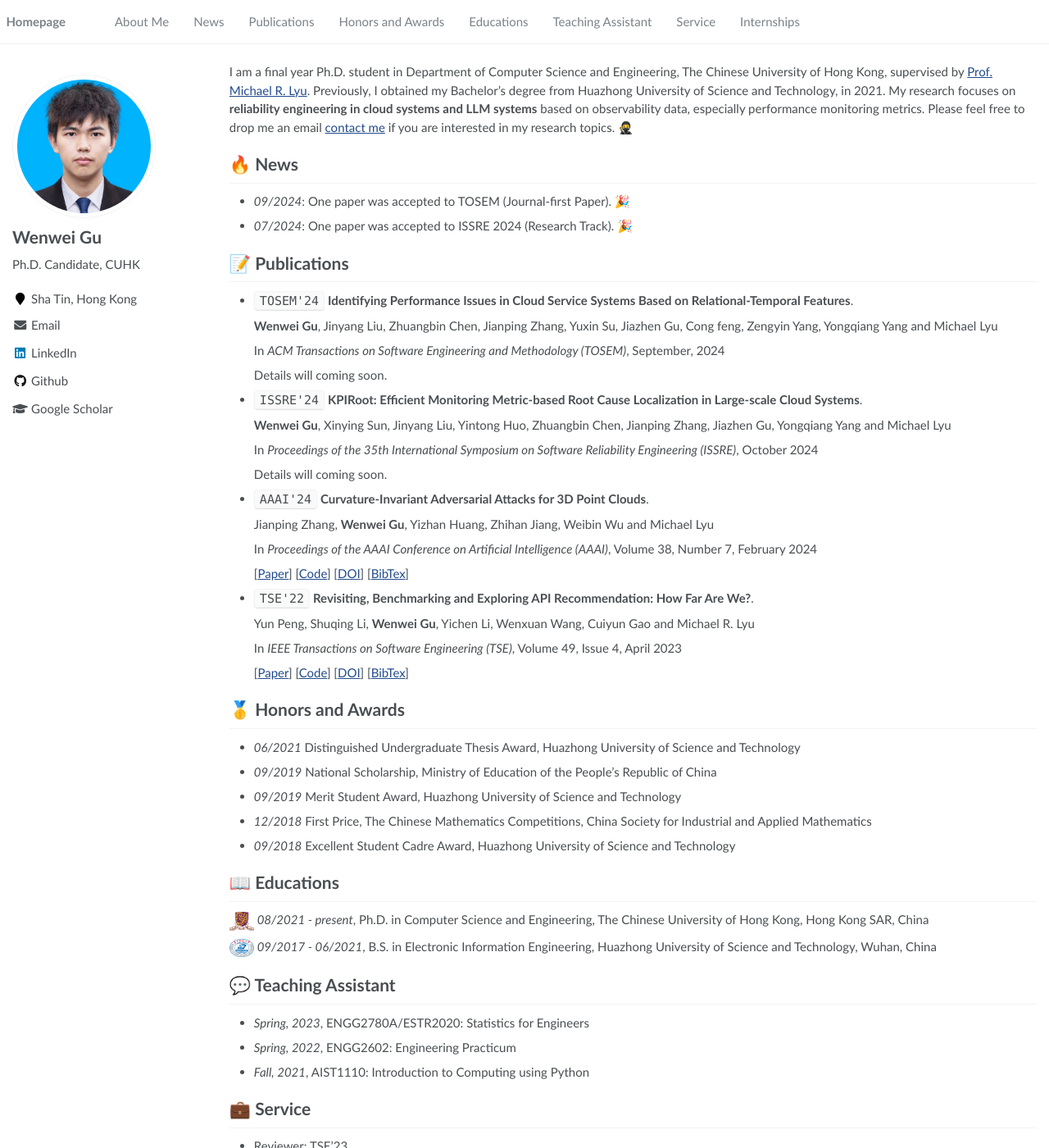
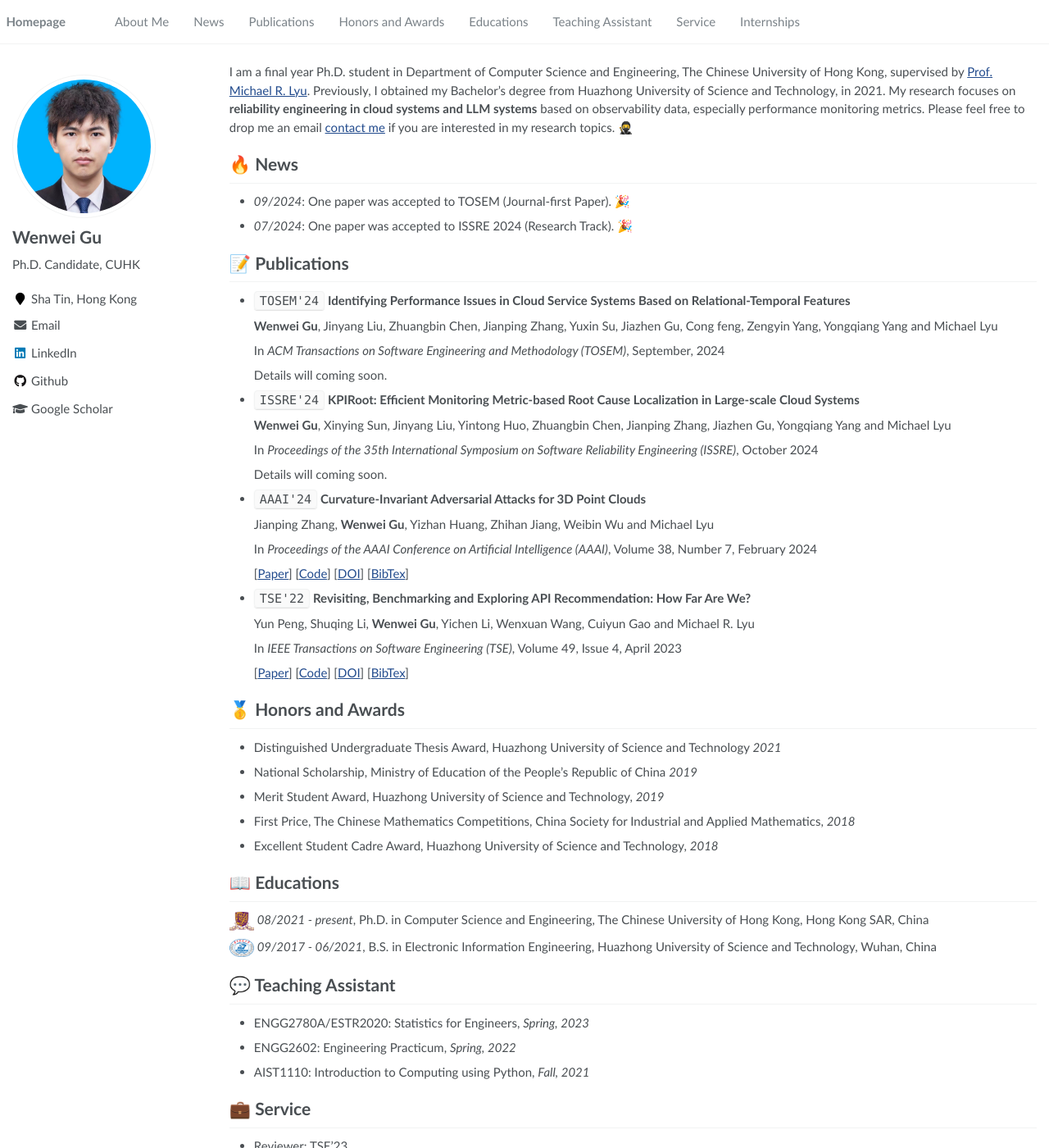
Before and after one commit to WenweiGu/wenweigu.github.io, a Jekyll site: the page built from _pages/about.md, in a window 1280 px wide and 1400 px high. Shown: the whole window at 82% size. Built offline with Jekyll 4.4.1, drawn with Linux system fonts in a browser that asks for light colours.

Commit message:
modify v11

```diff
--- a/_pages/about.md
+++ b/_pages/about.md
@@ -27,7 +27,7 @@ I am a final year Ph.D. student in Department of Computer Science and Engineerin
 
 # 📝 Publications
 
-* `TOSEM'24` **Identifying Performance Issues in Cloud Service Systems Based on Relational-Temporal Features**.
+* `TOSEM'24` **Identifying Performance Issues in Cloud Service Systems Based on Relational-Temporal Features**
 
   **Wenwei Gu**, Jinyang Liu, Zhuangbin Chen, Jianping Zhang, Yuxin Su, Jiazhen Gu, Cong feng, Zengyin Yang, Yongqiang Yang and Michael Lyu
 
@@ -36,7 +36,7 @@ I am a final year Ph.D. student in Department of Computer Science and Engineerin
   Details will coming soon.
 
 
-* `ISSRE'24` **KPIRoot: Efficient Monitoring Metric-based Root Cause Localization in Large-scale Cloud Systems**.
+* `ISSRE'24` **KPIRoot: Efficient Monitoring Metric-based Root Cause Localization in Large-scale Cloud Systems**
 
   **Wenwei Gu**, Xinying Sun, Jinyang Liu, Yintong Huo, Zhuangbin Chen, Jianping Zhang, Jiazhen Gu, Yongqiang Yang and Michael Lyu
 
@@ -45,7 +45,7 @@ I am a final year Ph.D. student in Department of Computer Science and Engineerin
   Details will coming soon.
 
 
-* `AAAI'24` **Curvature-Invariant Adversarial Attacks for 3D Point Clouds**.
+* `AAAI'24` **Curvature-Invariant Adversarial Attacks for 3D Point Clouds**
 
   Jianping Zhang, **Wenwei Gu**, Yizhan Huang, Zhihan Jiang, Weibin Wu and Michael Lyu
 
@@ -57,7 +57,7 @@ I am a final year Ph.D. student in Department of Computer Science and Engineerin
   [[BibTex](https://wenweigu.github.io/publications/aaai24/aaai24-bibtex.txt)]
 
 
-* `TSE'22` **Revisiting, Benchmarking and Exploring API Recommendation: How Far Are We?**.
+* `TSE'22` **Revisiting, Benchmarking and Exploring API Recommendation: How Far Are We?**
 
   Yun Peng, Shuqing Li, **Wenwei Gu**, Yichen Li, Wenxuan Wang, Cuiyun Gao and Michael R. Lyu
 
@@ -70,11 +70,11 @@ I am a final year Ph.D. student in Department of Computer Science and Engineerin
 
 
 # 🥇 Honors and Awards
-- *06/2021* Distinguished Undergraduate Thesis Award, Huazhong University of Science and Technology
-- *09/2019* National Scholarship, Ministry of Education of the People's Republic of China
-- *09/2019* Merit Student Award, Huazhong University of Science and Technology
-- *12/2018* First Price, The Chinese Mathematics Competitions, China Society for Industrial and Applied Mathematics
-- *09/2018* Excellent Student Cadre Award, Huazhong University of Science and Technology
+- Distinguished Undergraduate Thesis Award, Huazhong University of Science and Technology *2021*
+- National Scholarship, Ministry of Education of the People's Republic of China *2019*
+- Merit Student Award, Huazhong University of Science and Technology, *2019*
+- First Price, The Chinese Mathematics Competitions, China Society for Industrial and Applied Mathematics, *2018*
+- Excellent Student Cadre Award, Huazhong University of Science and Technology, *2018*
 
 
 # 📖 Educations
```
Also changed, not shown: other parts of _pages/about.md (+3 -3 lines).
